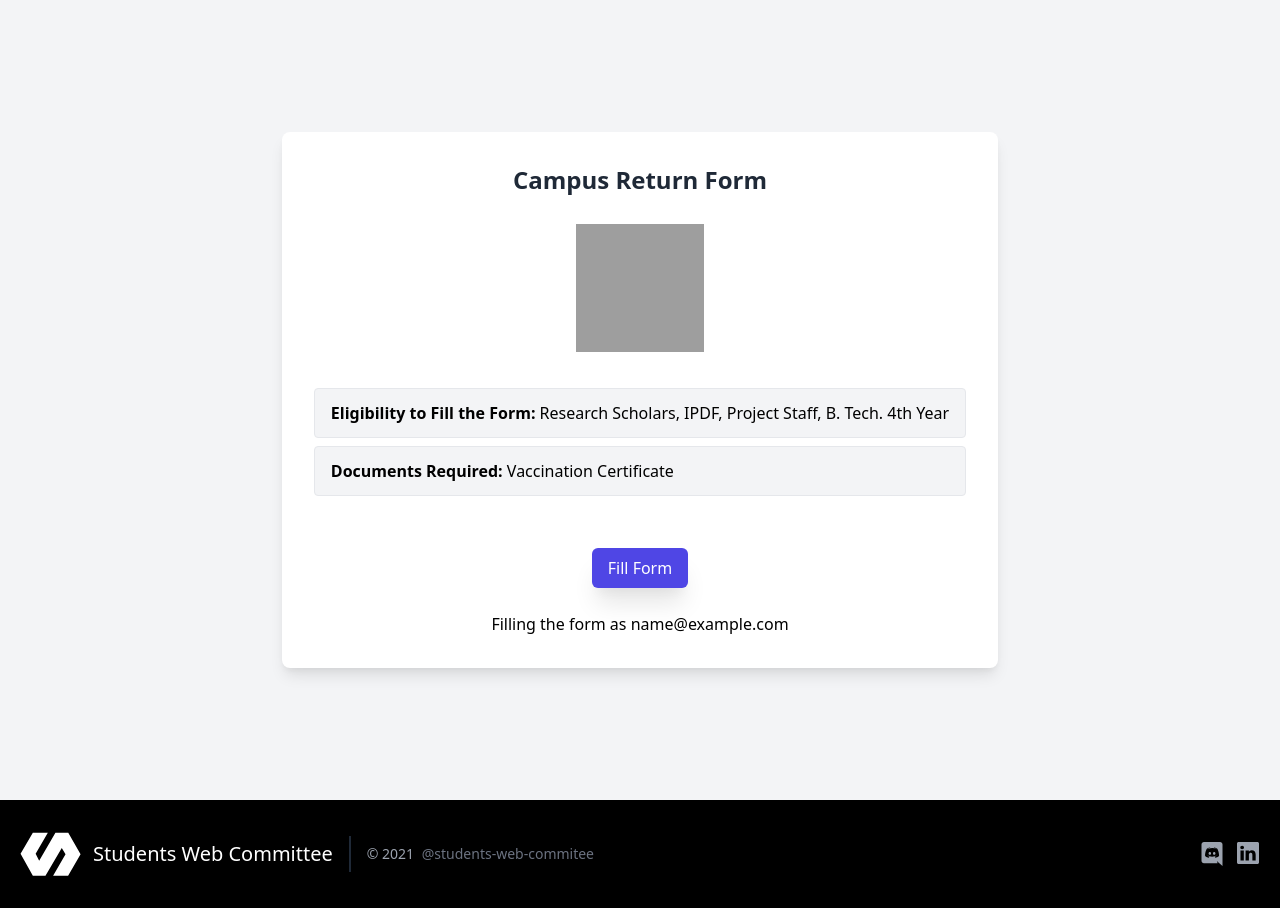
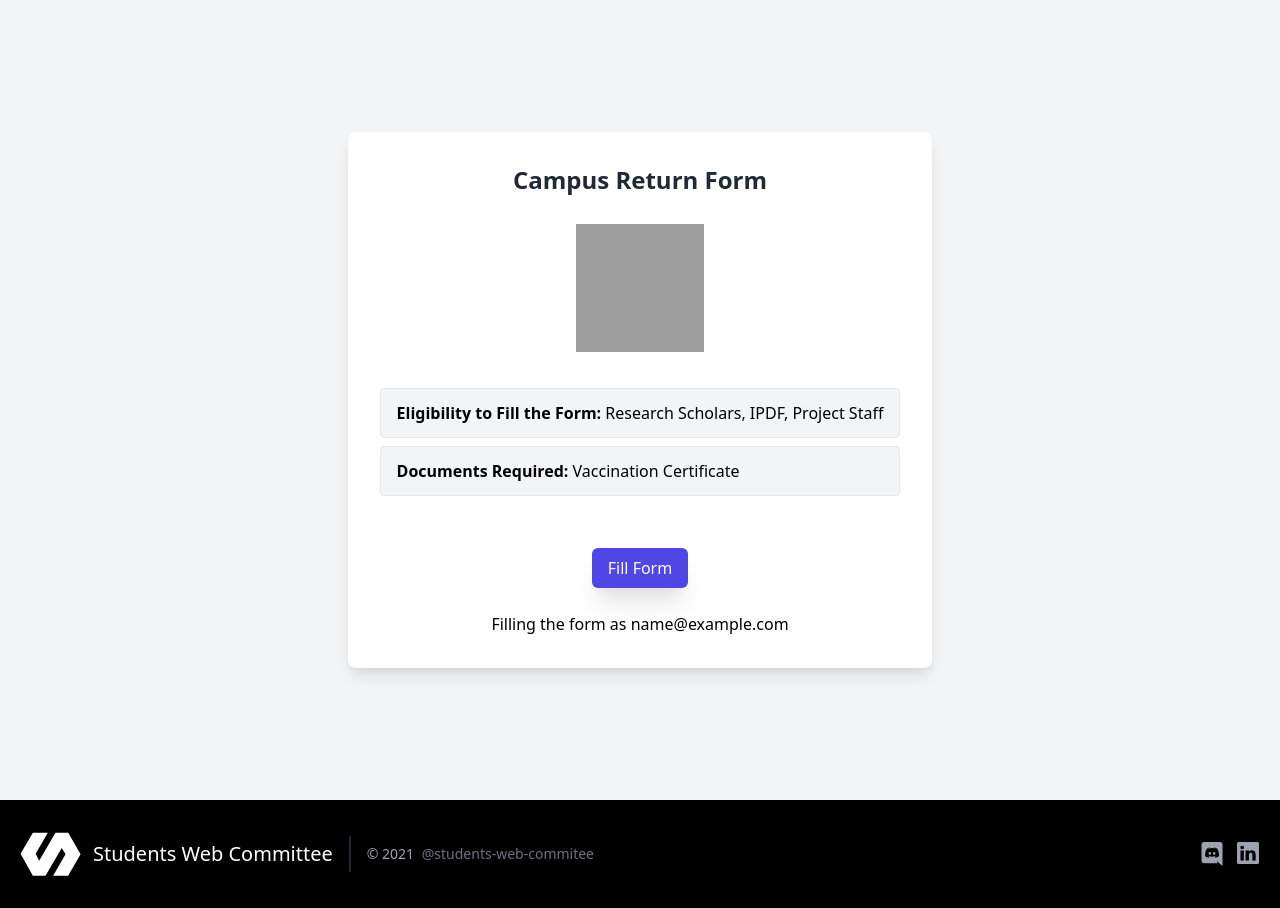
Before and after one commit to swciitg/msh-booking-portal, a Django app: page /campus_return/ in a window 1280 px wide. Run offline with Django 3.2, Linux system fonts and the light colour scheme; the visitor is signed in with stand-in values (Sample User, id 1); data comes from the database, SQL or seed files in the repository; data that the repository does not hold is empty; style sheets or scripts are compiled from the project's sources; grey boxes are pictures that could not be loaded.

Commit message:
Removed B. Tech. 4th Year.

```diff
--- a/msh_booking_portal/templates/forms/hab-landing.html
+++ b/msh_booking_portal/templates/forms/hab-landing.html
@@ -17,7 +17,7 @@
 
                 <div class="flex-grow bg-gray-100 border border-black-400 text-black-700 px-4 py-3 rounded relative my-5 inline" role="alert" style="margin-bottom: 0.25rem;">
                     <strong class="font-bold">Eligibility to Fill the Form:</strong>
-                    <span class="block sm:inline">Research Scholars, IPDF, Project Staff, B. Tech. 4th Year</span>
+                    <span class="block sm:inline">Research Scholars, IPDF, Project Staff</span>
                 </div>
                 <div class="flex-grow bg-gray-100 border border-black-400 text-black-700 px-4 py-3 rounded relative my-5 inline" role="alert" style="margin-top: 0.25rem;">
                     <strong class="font-bold">Documents Required:</strong>
--- a/msh_booking_portal/templates/hab_portal/partial/partial_invite.html
+++ b/msh_booking_portal/templates/hab_portal/partial/partial_invite.html
@@ -1,9 +1,7 @@
 <div id="replaceable-content">
 
     {% for item in HABforms %}
-        {% if item.recieved_an_invite == "No" %}
-            {% include 'hab_portal/partial/partial_admin.html' %}
-        {% endif %}
+        {% include 'hab_portal/partial/partial_admin.html' %}
     {% endfor %}
 
 </div>
```
